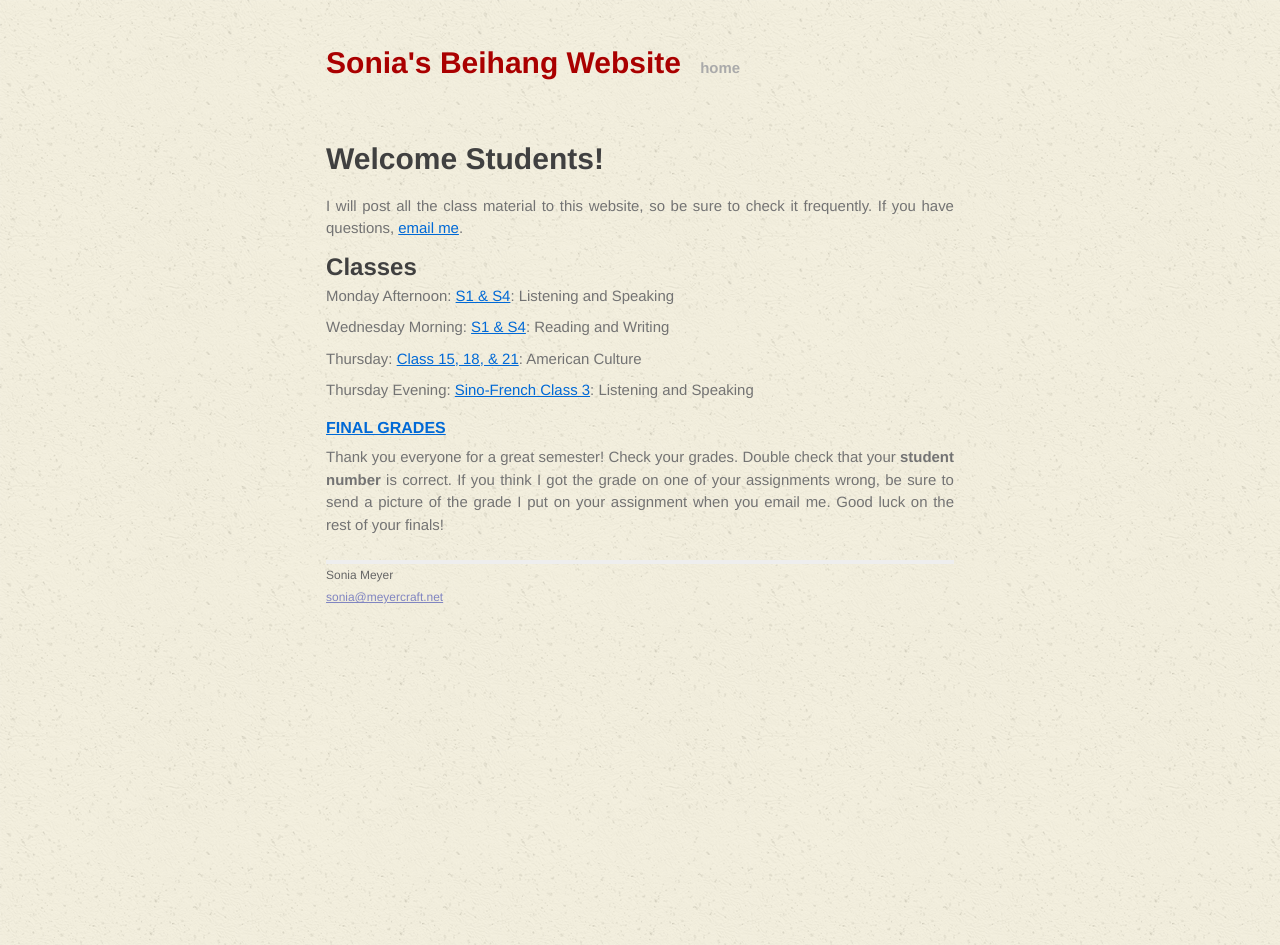
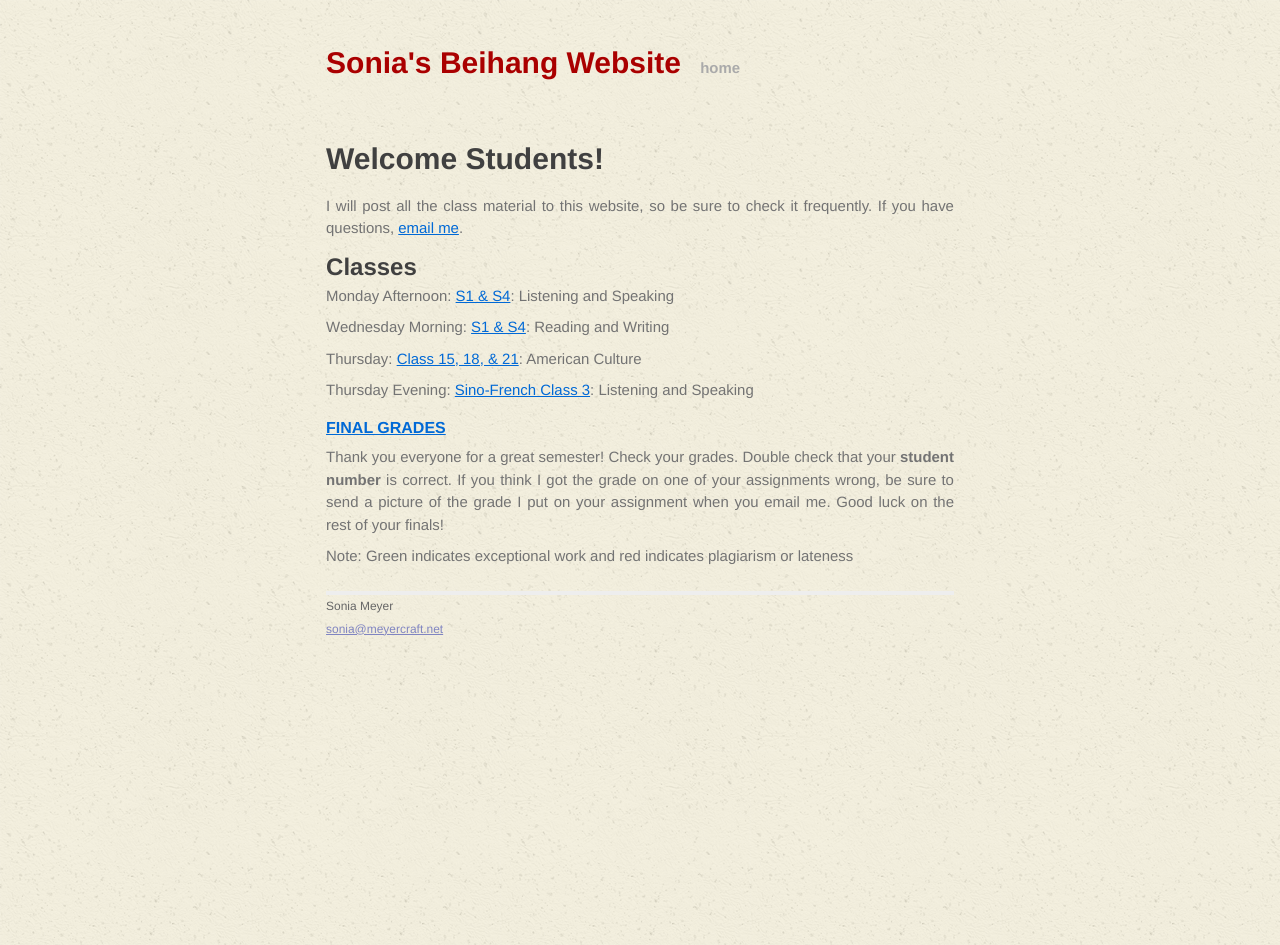
Before and after one commit to soniawmeyer/soniameyer-beihang-students-website, a Jekyll site: the page built from index.md, in a window 1280 px wide. Built offline with Jekyll 4.4.1, drawn with Linux system fonts in a browser that asks for light colours.

Commit message:
clarification

```diff
--- a/index.md
+++ b/index.md
@@ -19,3 +19,5 @@ Thursday Evening: [Sino-French Class 3](/classes/s1s4sf3ls.html): Listening and
 
 ####[FINAL GRADES](https://www.dropbox.com/s/l4lzt3ogjvdg6jf/Spring%202014%20Grades%20PDF.pdf)
 Thank you everyone for a great semester! Check your grades. Double check that your **student number** is correct. If you think I got the grade on one of your assignments wrong, be sure to send a picture of the grade I put on your assignment when you email me. Good luck on the rest of your finals!
+
+Note: Green indicates exceptional work and red indicates plagiarism or lateness
```
